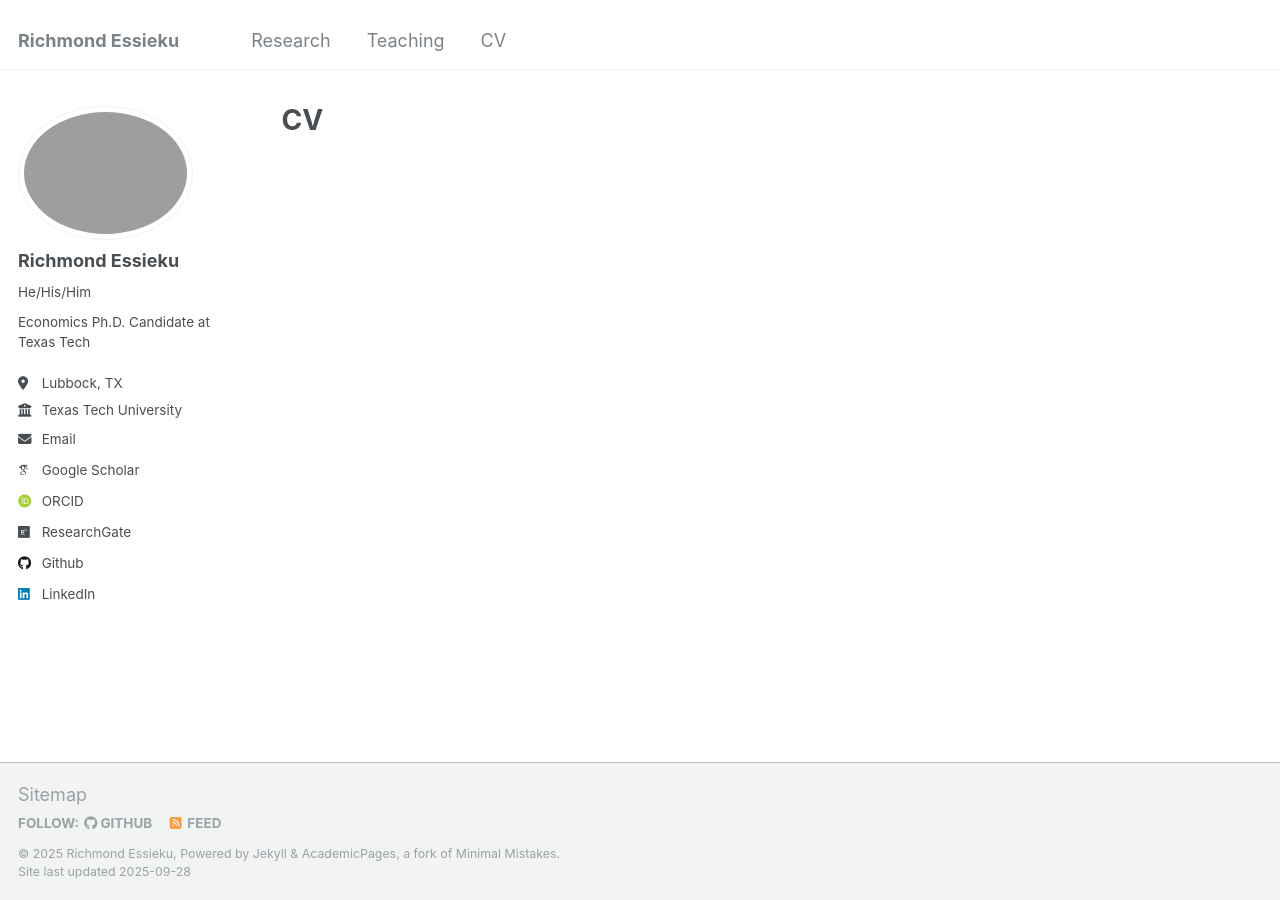
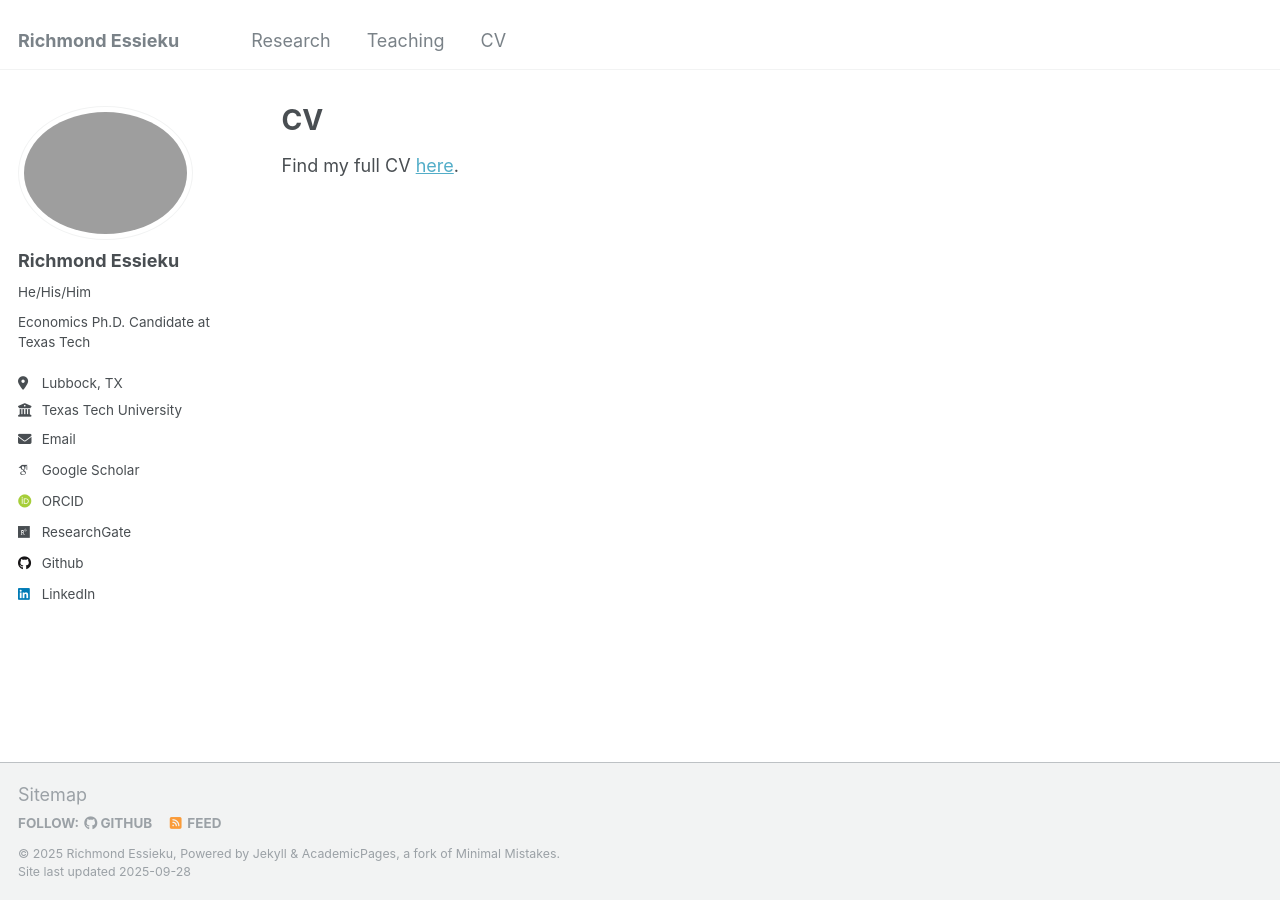
Before and after one commit to essieku/essieku.github.io, a Jekyll site: the page built from _pages/cv.md, in a window 1280 px wide. Built offline with Jekyll 4.4.1, drawn with Linux system fonts in a browser that asks for light colours; some web fonts are replaced.

Commit message:
Update cv.md

```diff
--- a/_pages/cv.md
+++ b/_pages/cv.md
@@ -1,5 +1,10 @@
 ---
+layout: archive
 title: "CV"
 permalink: /cv/
-redirect_to: "/files/Popos_JMP_Final_CV1.pdf"
+author_profile: true
+redirect_from:
+  - /resume
 ---
+
+Find my full CV [here](/files/Popo"s_JMP_Final_CV1.pdf).
```
